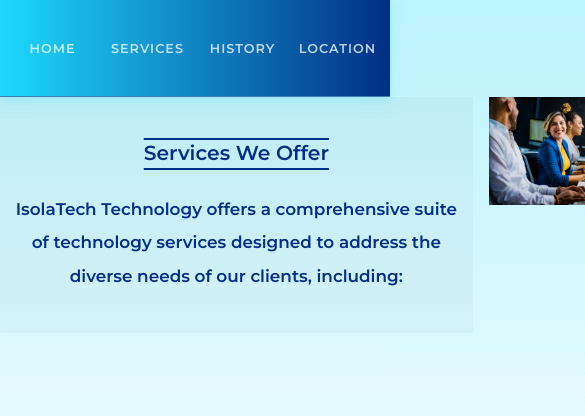
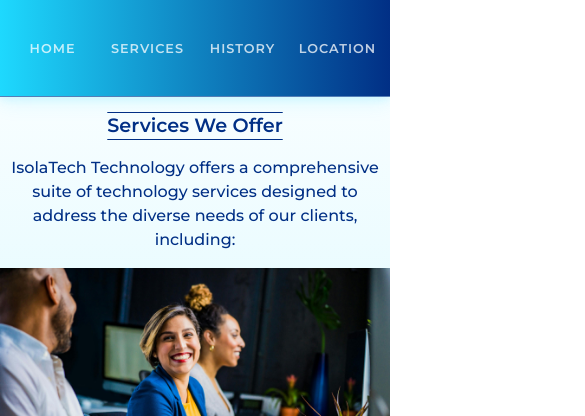
Before and after one commit to Periyel/myproject, a plain HTML site: page Final Project/services.html in a window 390 px wide. Shown: the top 416 px of the page, 585 px wide, since content can reach past the window. Drawn offline with Linux system fonts and the light colour scheme.

Commit message:
fixed-the-floating footer and other things

```diff
--- a/Final Project/services.html
+++ b/Final Project/services.html
@@ -45,14 +45,16 @@
 
     <div class="column-cnt">
       <div class="horizontal-cnt">
-        <div class="parent">
-          <div class="child-text">
+        <div class="column2-content">
+          <div class="cnt-left">
             <h4>Services We Offer</h4>
-            IsolaTech Technology offers a comprehensive suite of technology
-            services designed to address the diverse needs of our clients,
-            including:
+            <p class="align-left">
+              IsolaTech Technology offers a comprehensive suite of technology
+              services designed to address the diverse needs of our clients,
+              including:
+            </p>
           </div>
-          <div class="child-pic">
+          <div class="cnt-right">
             <img
               id="services-pic"
               src="isolatech-pics/services.jpg"
--- a/Final Project/style.css
+++ b/Final Project/style.css
@@ -14,15 +14,17 @@ body.home {
   height: fit-content;
 }
 body {
+  min-height: 100vh; /* Or 100dvh for dynamic viewport height */
+  grid-template-rows: auto 1fr auto; /* Header, Main (fills space), Footer */
   background-image: linear-gradient(
-    to bottom,
+    to top,
     rgba(30, 217, 254, 0.3),
     rgb(255, 255, 255)
   );
 
   height: fit-content;
   font-family: "Montserrat";
-  display: flex;
+  display: grid;
   flex-direction: column;
 }
 
@@ -249,7 +251,7 @@ p.align-left {
   text-align: left;
   overflow: auto;
   display: table-cell;
-  min-width: 37em;
+  min-width: 50%;
   color: rgb(1, 47, 133);
   font-size: 2vh;
   vertical-align: middle;
@@ -374,6 +376,7 @@ h4 {
   padding-left: 1em;
 }
 #services-pic {
+  min-width: 50%;
   content: cover;
   max-width: 100%;
   height: auto;
@@ -519,8 +522,8 @@ footer {
     max-width: 100%;
     display: flex;
     justify-content: center;
-    margin-bottom: 2em;
-    margin-top: 8%;
+    margin-bottom: 4%;
+    margin-top: 4%;
   }
   div.cnt-right {
     padding-right: 0;
@@ -653,10 +656,10 @@ footer {
     justify-content: center;
   }
   #img-1 {
-    width: 90%;
+    width: 100%;
   }
   #logo {
-    width: 90%;
+    width: 100%;
   }
   .column-cnt {
     padding: 0;
@@ -674,7 +677,7 @@ footer {
   }
 
   div.column2-content {
-    margin-bottom: 10%;
+    margin-bottom: 0%;
   }
   div.logo_cnt-c {
     margin-top: 0;
```
